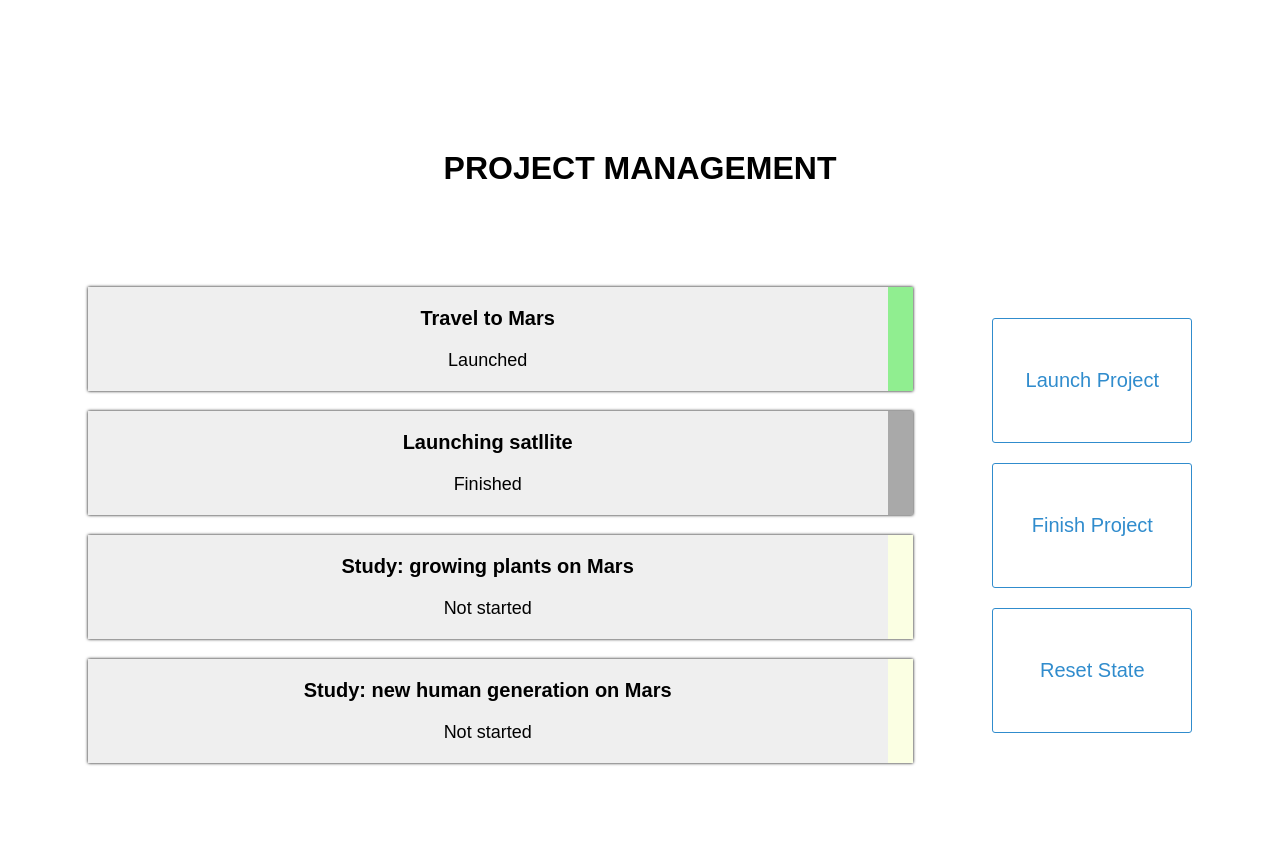
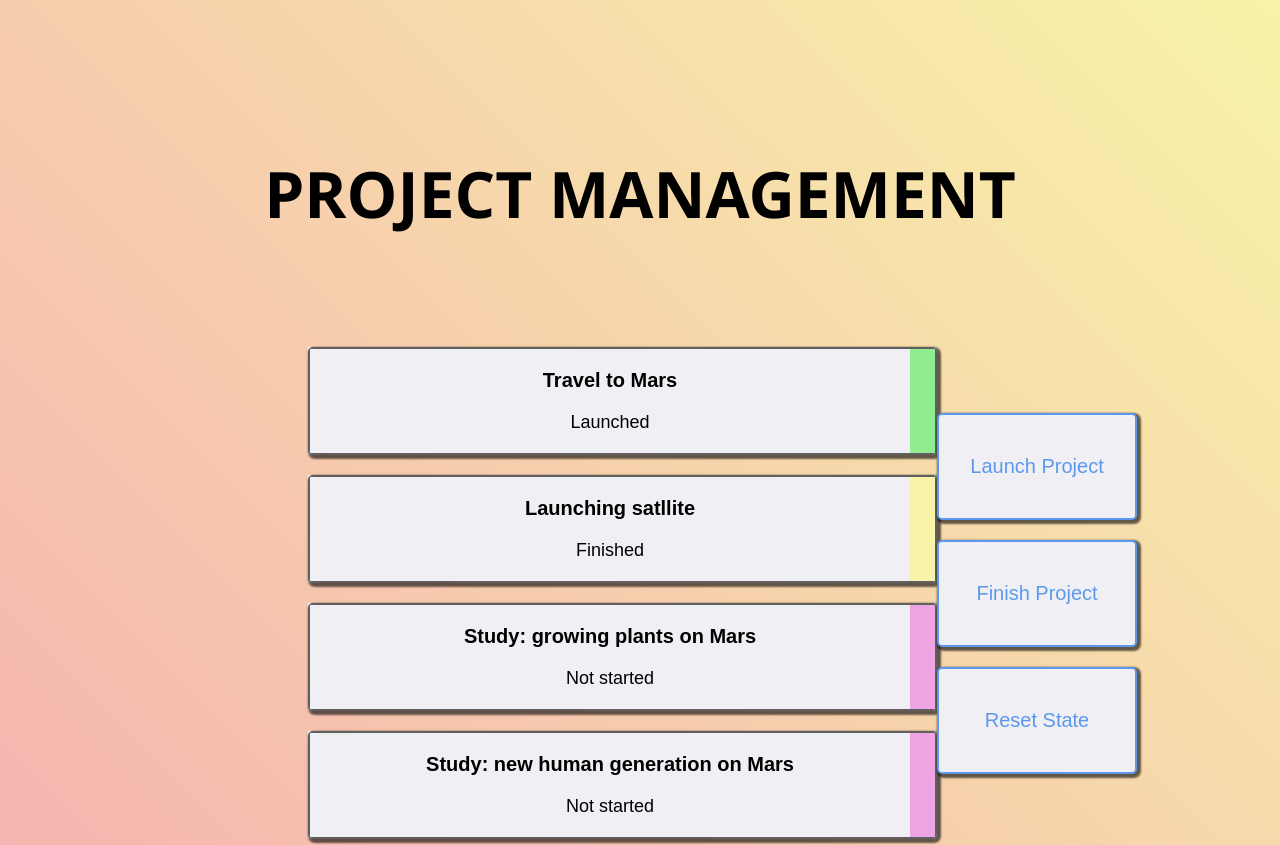
Before and after one commit to tramnguyenhere/project-management_application, a React (Create React App) app: page / in a window 1280 px wide. Shown: the top 845 px of the page. Before the commit the page ends 800 px from the top, so only its background shows below. Built offline with nearby package versions, Linux system fonts and the light colour scheme.

Commit message:
Worked on CSS

```diff
--- a/src/App.scss
+++ b/src/App.scss
@@ -1,8 +1,5 @@
 .App {
     margin-top: 150px;
+    height: 100vh;
 
-      h1 {
-        text-align: center;
-        margin-bottom: 100px;
-      }
 }
--- a/src/App.tsx
+++ b/src/App.tsx
@@ -1,10 +1,11 @@
 import './App.scss';
 import ProjectManagement from './components/ProjectManagement/ProjectManagement';
+import Heading from './components/UIComponents/Heading/Heading';
 
 function App() {
   return (
     <div className="App">
-      <h1>PROJECT MANAGEMENT</h1>
+      <Heading />
       <ProjectManagement />
     </div>
   );
--- a/src/components/ProjectManagement/ControlPanel/ControlButton/controlbutton.scss
+++ b/src/components/ProjectManagement/ControlPanel/ControlButton/controlbutton.scss
@@ -1,14 +1,15 @@
 @import '../../../../global.scss';
 
 .control_button__wrapper {
-    padding: 50px 10px;
-    background-color: transparent;
-    border-radius: 3px;
-    border: 1px solid $--theme-primary-color;
+    padding: 40px 10px;
+    background-color: $--theme-secondary-color;
+    border-radius: 5px;
+    border: 2px solid $--theme-primary-color;
     color: $--theme-primary-color;
     width: 200px;
     margin-bottom: 20px;
     font-size: 20px;
+    box-shadow: 2px 2px 2px 2px $--theme-shadow-color;
 
     &:hover {
         background-color: $--theme-primary-color;
--- a/src/components/ProjectManagement/ControlPanel/controlpanel.scss
+++ b/src/components/ProjectManagement/ControlPanel/controlpanel.scss
@@ -3,4 +3,5 @@
 .control_panel__wrapper {
     display: flex;
     flex-direction: column;
+
 }
--- a/src/components/ProjectManagement/ProjectListPanel/ProjectItem/projectitem.scss
+++ b/src/components/ProjectManagement/ProjectListPanel/ProjectItem/projectitem.scss
@@ -1,11 +1,13 @@
 @import '../../../../global.scss';
 
 .project-item__wrapper {
-    box-shadow: 0 0 3px 0 #000;
+    box-shadow: 2px 2px 2px 2px $--theme-shadow-color;
     display: flex;
     justify-content: space-between;
     width: fit-content;
     padding: 0;
+    border-radius: 5px;
+    border: 2px solid $--theme-shadow-color;
 
     &:hover {
         box-shadow: 0px 8px 8px 0px $--theme-shadow-color;
@@ -18,7 +20,11 @@
         padding:20px 0px;
         width: 800px;
         border: none;
-        background-color: transparent;
+        background-color: $--theme-secondary-color;
+
+        @media only screen and (min-width: 768px) {
+            width: 600px;
+        }
 
         &:focus, &:hover {
             background-color: $--theme-primary-color;
--- a/src/components/ProjectManagement/ProjectListPanel/projectlistpanel.scss
+++ b/src/components/ProjectManagement/ProjectListPanel/projectlistpanel.scss
@@ -6,7 +6,6 @@
     padding: 0;
     display: flex;
     flex-direction: column;
-
     button {
         width: fit-content;
         margin-bottom: 20px;
--- a/src/components/ProjectManagement/projectmanagement.scss
+++ b/src/components/ProjectManagement/projectmanagement.scss
@@ -3,5 +3,6 @@
 .project_management__wrapper {
     display: flex;
     align-items: center;
-    justify-content: space-evenly;
+    justify-content: space-around;
+    padding: 10px 300px;
 }
--- /dev/null
+++ b/src/components/UIComponents/Heading/Heading.tsx
@@ -0,0 +1,12 @@
+import React from 'react'
+import './heading.scss'
+
+const Heading = () => {
+  return (
+      <div className='heading__wrapper'>
+          <h1 className='heading__title'>PROJECT MANAGEMENT</h1>
+      </div>
+  )
+}
+
+export default Heading
--- /dev/null
+++ b/src/components/UIComponents/Heading/heading.scss
@@ -0,0 +1,10 @@
+@import '../../../global.scss';
+
+.heading__wrapper {
+    .heading__title {
+        font-family:'Segoe UI', Tahoma, Verdana, sans-serif;
+        text-align: center;
+        margin-bottom: 100px;
+        font-size: 4rem;
+      }
+}
--- a/src/global.scss
+++ b/src/global.scss
@@ -1,6 +1,7 @@
 $--progress-launched-color: #90EE90;
-$--progress-finished-color: #A9A9A9;
-$--progress-not_started-color: #FBFFE3;
+$--progress-finished-color: #f8f3a8;
+$--progress-not_started-color: #eea4e3;
 
-$--theme-primary-color: #308CCD;
+$--theme-primary-color: #5b98ee;
+$--theme-secondary-color: #f0eff4;
 $--theme-shadow-color: rgba($color: #000000, $alpha: 0.6)
--- a/src/index.css
+++ b/src/index.css
@@ -1,5 +1,11 @@
+@import './global.scss';
+
+* {
+}
+
 body {
   font-family: Arial, Helvetica, sans-serif;
   padding: 0;
   box-sizing: border-box;
+  background: linear-gradient(45deg, #f5b1b0, #f8f3a8);
 }
```
